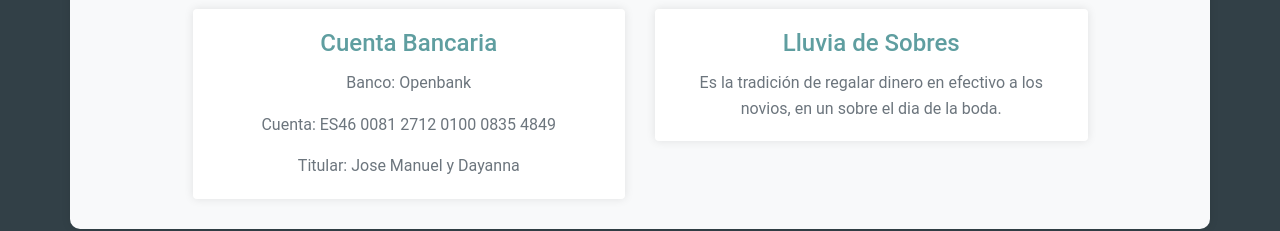
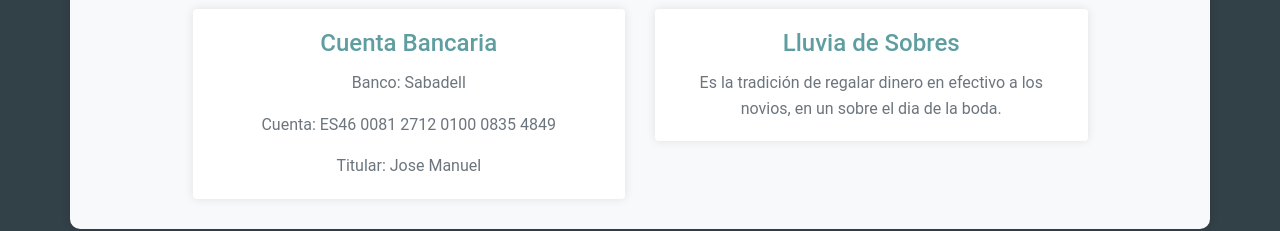
Before and after one commit to dayannakati/dayannakati.github.io, a plain HTML site: page regalos.html in a window 1280 px wide. Shown: the part 815-1046 px from the top of the page. Drawn offline with nearby package versions, Linux system fonts and the light colour scheme.

Commit message:
Update regalos.html
new bank account JM

```diff
--- a/regalos.html
+++ b/regalos.html
@@ -57,9 +57,9 @@
                 <div class="card mt-3">
                     <div class="card-body">
                         <h5 class="card-title text-center">Cuenta Bancaria</h5>
-                        <p class="card-text text-center">Banco: Openbank </p>
+                        <p class="card-text text-center">Banco: Sabadell </p>
                         <p class="card-text text-center">Cuenta: ES46 0081 2712 0100 0835 4849 </p>
-                        <p class="card-text text-center">Titular: Jose Manuel y Dayanna</p>
+                        <p class="card-text text-center">Titular: Jose Manuel </p>
                     </div>
                 </div>
             </div>
```
